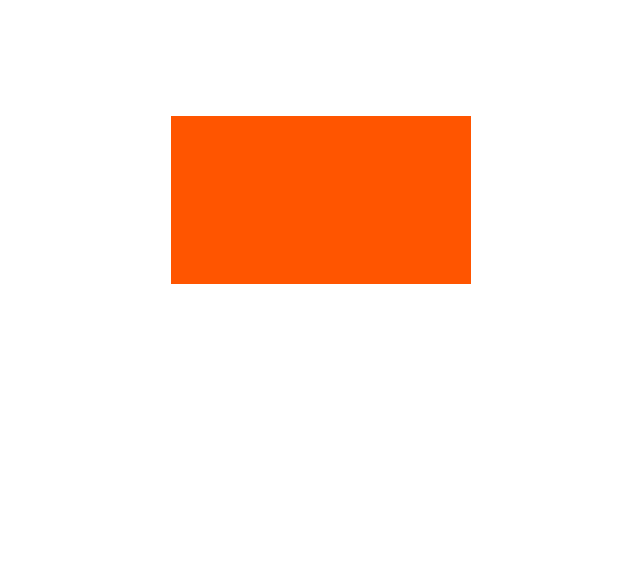
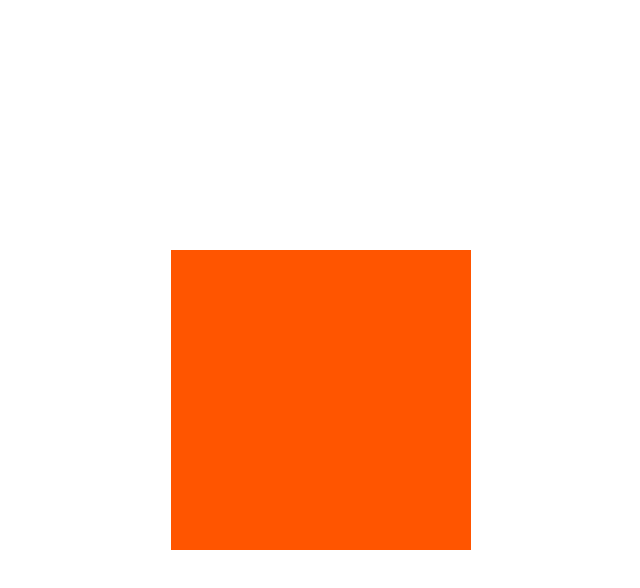
Before and after one commit to pie-suhee/motion, a React (Create React App) app: page /scrollevent2 in a window 1280 px wide. Shown: the top 588 px of the page, without its empty margins (319-959 px from the left). Built offline with nearby package versions, Linux system fonts and the light colour scheme.

Commit message:
모션 수정

```diff
--- a/src/css/ScrollEvent2.module.scss
+++ b/src/css/ScrollEvent2.module.scss
@@ -1,6 +1,6 @@
 .section {
     width: 100%;
-    height: 50vh;
+    height: 100vh;
     overflow: hidden;
 
     .container {
@@ -12,7 +12,7 @@
         overflow: hidden;
         .box {
             width: 300px;
-            aspect-ratio: 16/9;
+            height: 300px;
             background-color: #ff5500;
         }
     }
--- a/src/page/ScrollEvent2.js
+++ b/src/page/ScrollEvent2.js
@@ -15,17 +15,17 @@ const ScrollEvent2 = () => {
         const tl = gsap.timeline({
             scrollTrigger: {
                 trigger: containerRef.current,
-                start: "top top",
-                end: "+=1500",
-                scrub: 1,
-                pin: true,
+                start: "top top",      // 트리거 상단이 화면 상단에 닿을 때 시작
+                end: "+=3500",         // 3500px만큼 스크롤 하는 동안 진행
+                scrub: 1,              // 스크롤 속도에 동기화
+                pin: true,             // 부모 컨테이너만 고정!!
                 anticipatePin: 1,
-                // markers: true,
             }
         });
 
         // 동시에 실행될 애니메이션들
-        tl.to(boxRef.current, { width: "100%", ease: "none", duration: 1 });
+        tl.to(boxRef.current, { width: "100%", height: "100%", ease: "none", duration: 0.7 })
+            .to({}, { duration: 0.3 });
 
         return () => {
             // 모든 ScrollTrigger 제거
```
